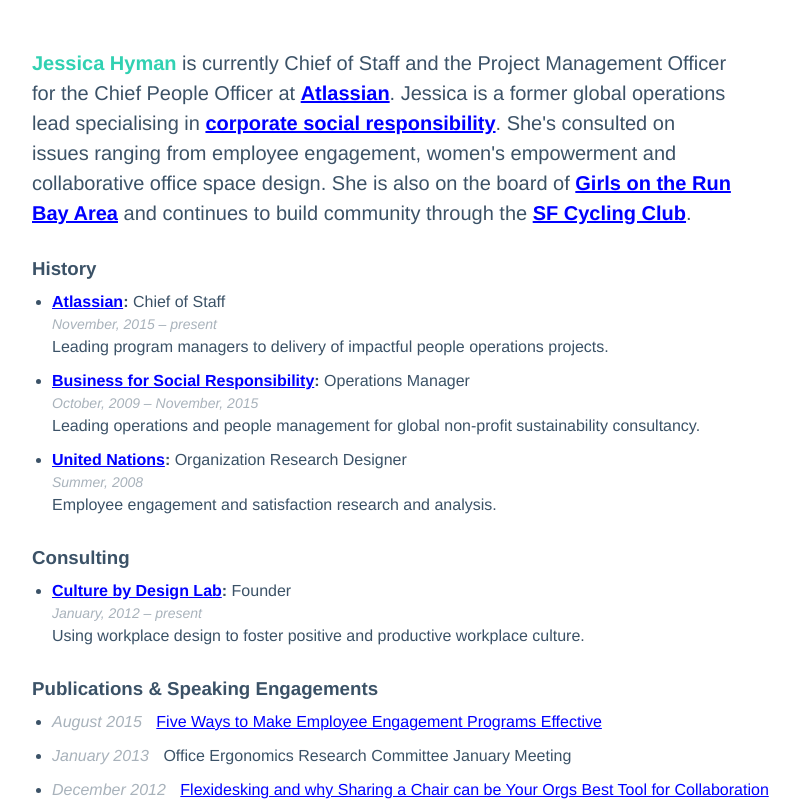
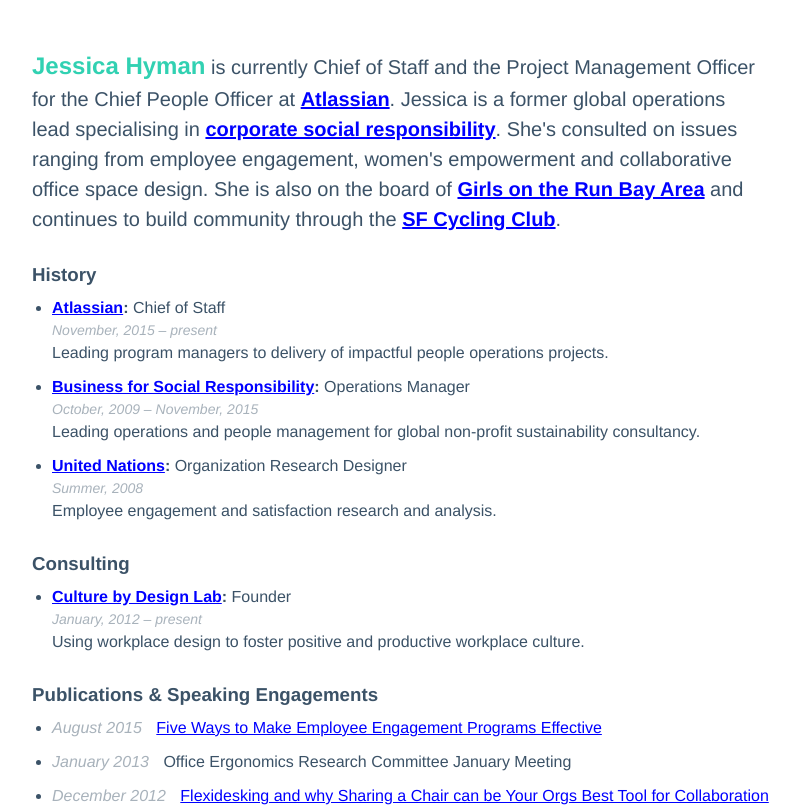
Before and after one commit to timothyhoward/placeholder.timhoward.id.au, a plain HTML site: page index.html in a window 1280 px wide. Shown: the top 807 px of the page, without its empty margins (16-815 px from the left). Drawn offline with Linux system fonts and the light colour scheme.

Commit message:
Bigger name

```diff
--- a/style.css
+++ b/style.css
@@ -8,7 +8,7 @@ h1 {
 	margin: 0 0 30px 0;
 	font-size: 20px;
 	font-weight: normal;
-	max-width: 700px;
+	max-width: 730px;
 	line-height: 1.5;
 }
 
@@ -17,6 +17,7 @@ h1 a { font-weight: bold; }
 h1 span {
 	color: rgba(49, 209, 178, 1);
 	font-weight: bold;
+	font-size: 24px;
 }
 
 h3 { margin: 0 0 10px 0; }
```
